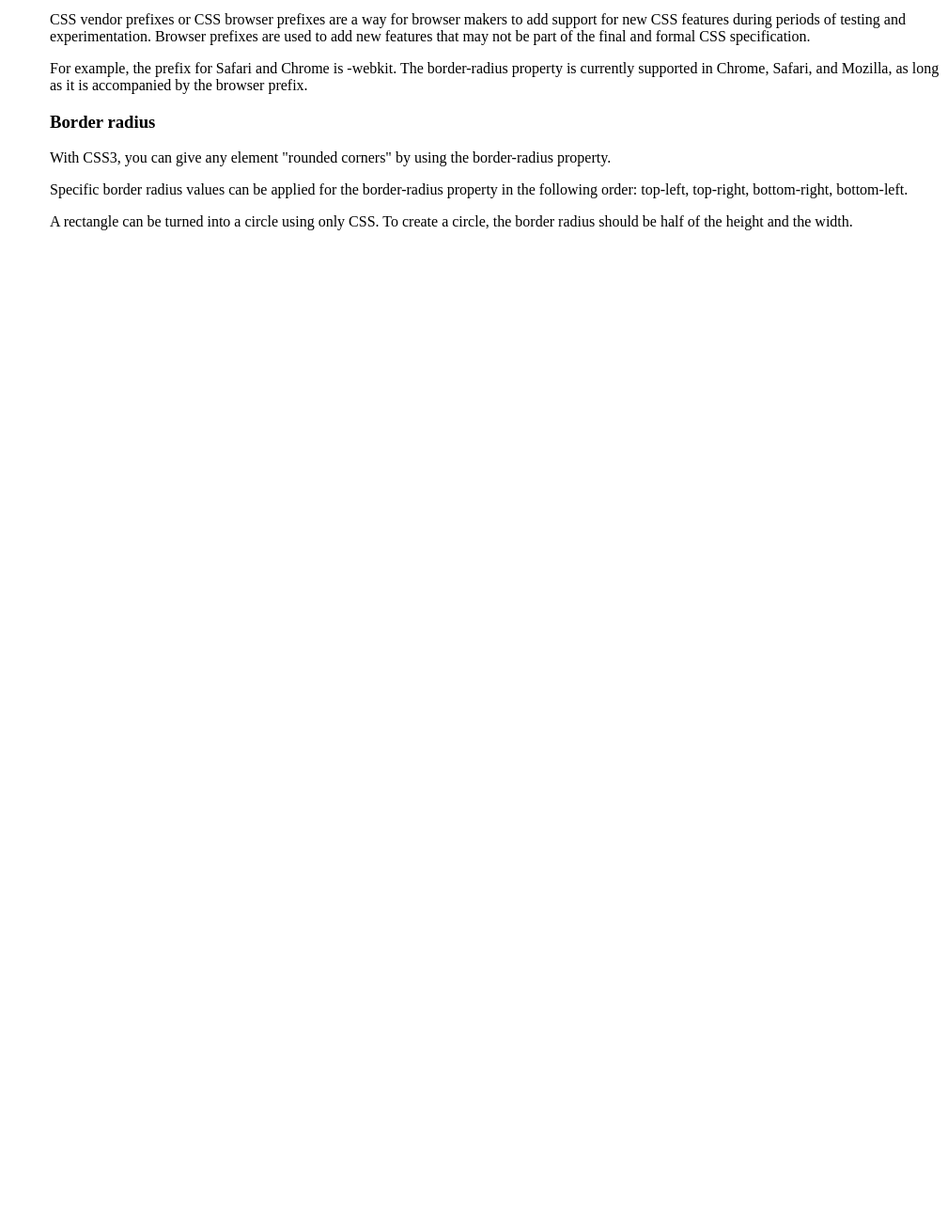
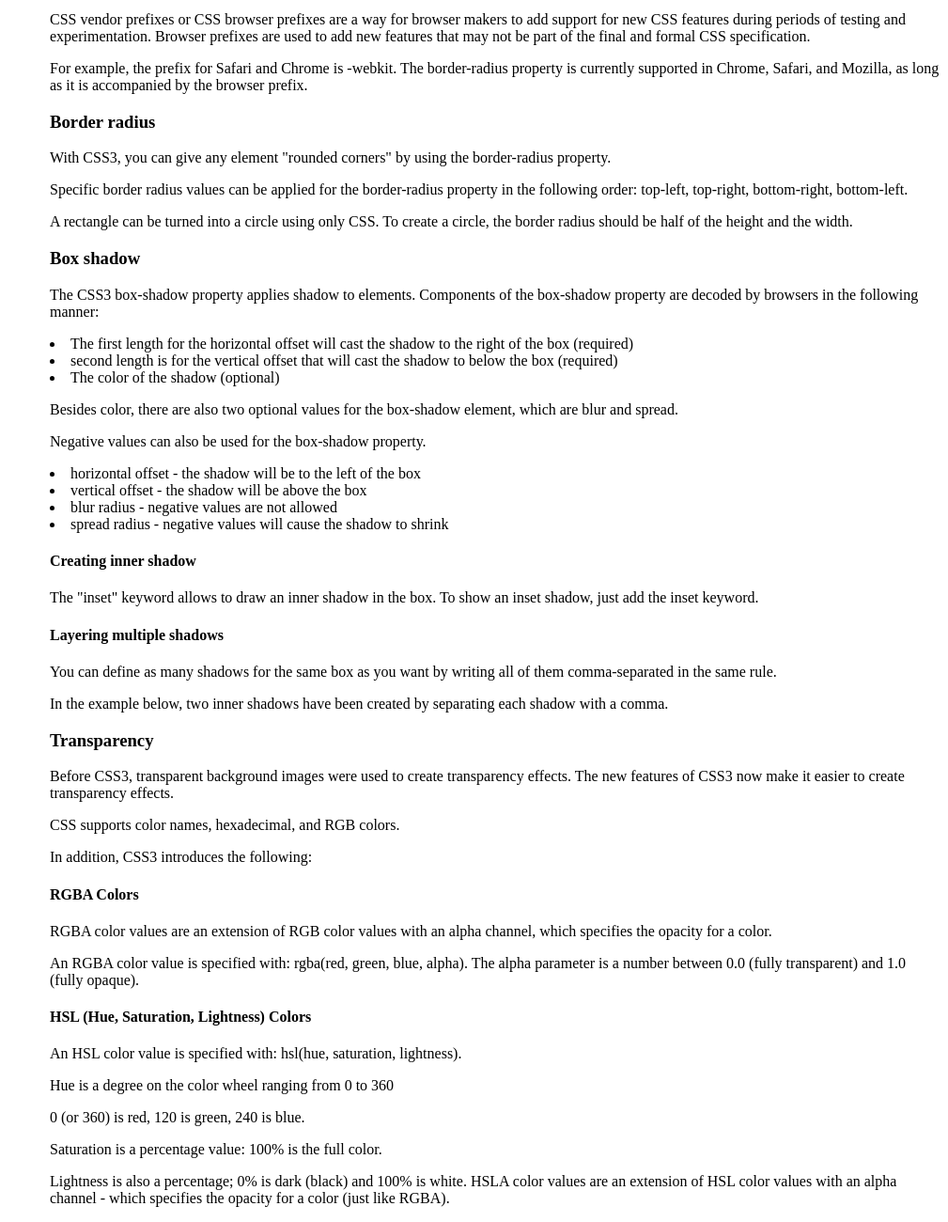
Before and after one commit to Katja721/documentation_page, a plain HTML site: page index.html in a window 1280 px wide. Shown: the part 6030-7330 px from the top of the page at 94% size, without its empty margins (271-1280 px from the left). Before the commit the page ends 6291 px from the top, so only its background shows below. Drawn offline with Linux system fonts and the light colour scheme.

Commit message:
index.html

```diff
--- a/index.html
+++ b/index.html
@@ -297,8 +297,44 @@ CSS3 gradients allow us to set the background color of the element to a gradient
 <p>Specific border radius values can be applied for the border-radius property in the following order: top-left, top-right, bottom-right, bottom-left.</p>
 <p>A rectangle can be turned into a circle using only CSS.
     To create a circle, the border radius should be half of the height and the width.</p>
+<h3 id="box-shadow">Box shadow</h3>
+<p>The CSS3 box-shadow property applies shadow to elements.
+    Components of the box-shadow property are decoded by browsers in the following manner:</p>
+    <un>
+        <li>The first length for the horizontal offset will cast the shadow to the right of the box (required)</li>
+        <li> second length is for the vertical offset that will cast the shadow to below the box (required)</li>
+        <li>The color of the shadow (optional)</li>
+    </un>
+    <p>Besides color, there are also two optional values for the box-shadow element, which are blur and spread.</p>
+    <p>Negative values can also be used for the box-shadow property.</p>
+        <li>horizontal offset - the shadow will be to the left of the box</li>
+        <li>vertical offset - the shadow will be above the box</li>
+        <li>blur radius - negative values are not allowed</li>
+        <li>spread radius - negative values will cause the shadow to shrink</li>
+    <h4>Creating inner shadow</h4>
+    <p>The "inset" keyword allows to draw an inner shadow in the box. To show an inset shadow, just add the inset keyword.</p>
+    <h4>Layering multiple shadows</h4>
+    <p>You can define as many shadows for the same box as you want by writing all of them comma-separated in the same rule.</p>
+    <p>In the example below, two inner shadows have been created by separating each shadow with a comma.</p>
+<h3 id="transparency">Transparency</h3>
+<p>Before CSS3, transparent background images were used to create transparency effects.
+    The new features of CSS3 now make it easier to create transparency effects.</p>
 
+    <p>CSS supports color names, hexadecimal, and RGB colors.</p>
+    <p>In addition, CSS3 introduces the following:</p>
 
+    <h4>RGBA Colors</h4>
+    <p> RGBA color values are an extension of RGB color values with an alpha channel, which specifies the opacity for a color.</p>
+    <p> An RGBA color value is specified with: rgba(red, green, blue, alpha). The alpha parameter is a number between 0.0 (fully transparent) and 1.0 (fully opaque).</p>
+
+    <h4> HSL (Hue, Saturation, Lightness) Colors</h4>
+    <p>An HSL color value is specified with: hsl(hue, saturation, lightness).</p>
+    <p>Hue is a degree on the color wheel ranging from 0 to 360</p>
+    <p>0 (or 360) is red, 120 is green, 240 is blue.</p>
+    <p>Saturation is a percentage value: 100% is the full color.</p>
+    <p>Lightness is also a percentage; 0% is dark (black) and 100% is white.
+        HSLA color values are an extension of HSL color values with an alpha channel - which specifies the opacity
+        for a color (just like RGBA).</p>
 </section>
     </main>
 </body>
```
